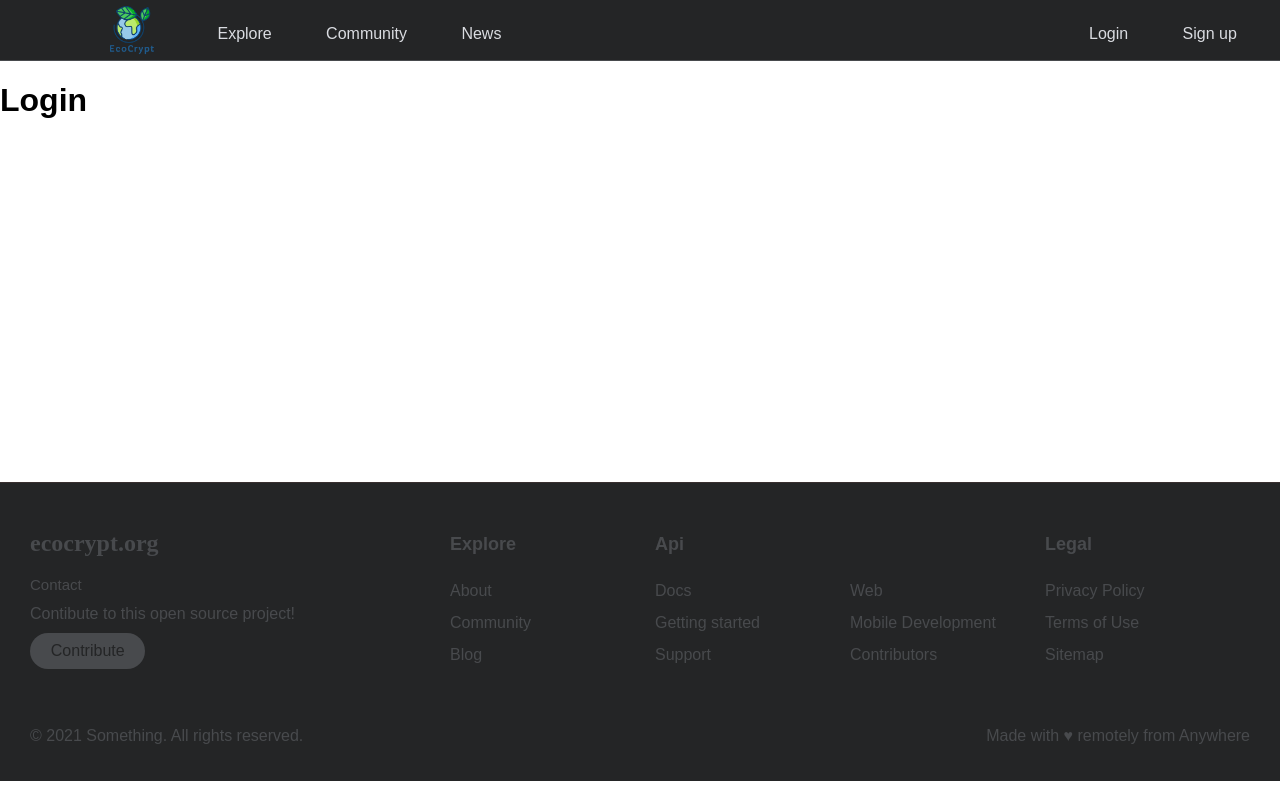
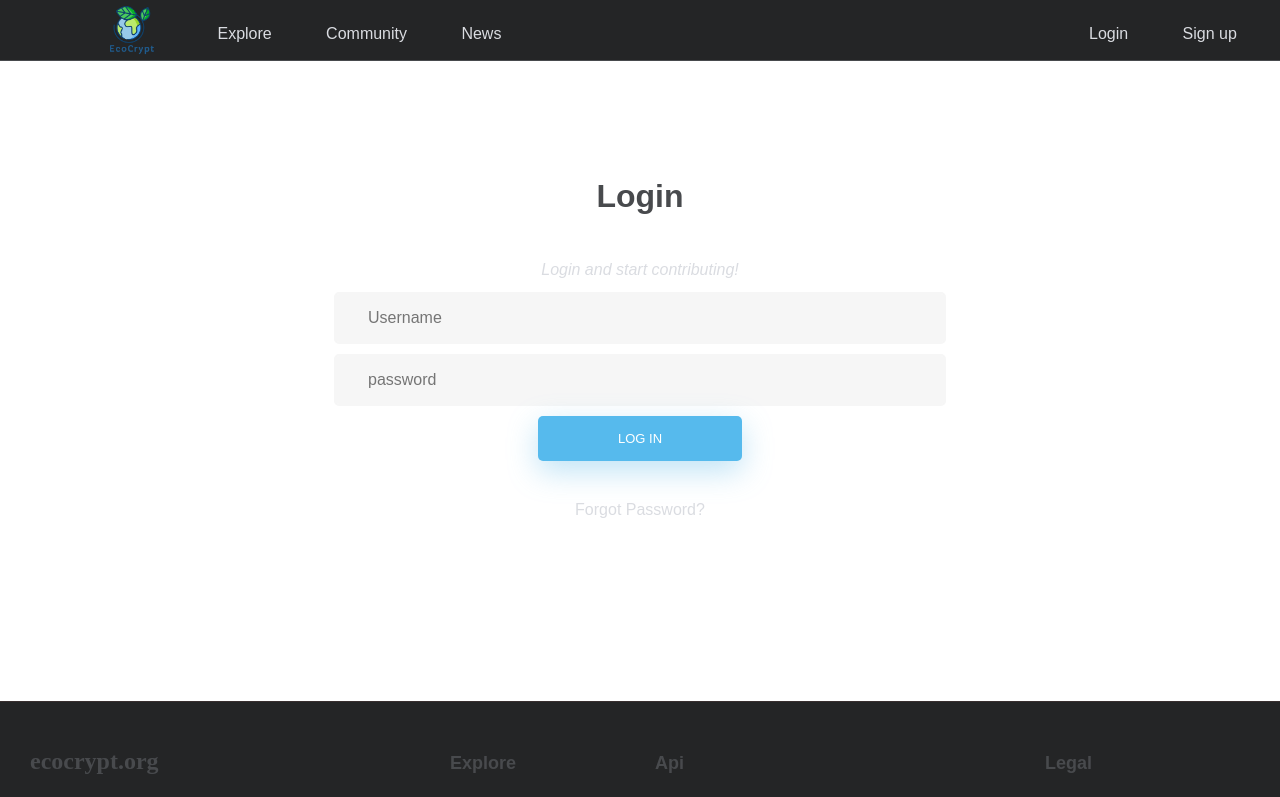
Before and after one commit to lmanzanero/next-js-app, a Next.js app: page /login in a window 1280 px wide. Shown: the top 797 px of the page. Built offline with nearby package versions, Linux system fonts and the light colour scheme.

Commit message:
added login and register basic layout

```diff
--- a/pages/login.js
+++ b/pages/login.js
@@ -9,7 +9,18 @@ export default function Login() {
           <title>Login - Ecocrypt.org </title>
         </Head>
       <div className="page">
-        <h1>Login</h1>
+        <div className="auth-section">
+          <h1 className="title">Login</h1>
+          <div className="desc">Login and start contributing!</div>
+          <form>
+              <input type="text" id="login" class="fadeIn second" name="login" placeholder="Username"/>
+              <input type="text" id="password" class="fadeIn third" name="login" placeholder="password"/>
+              <input type="submit" class="fadeIn fourth" value="Log in" />
+          </form>
+          <div id="formFooter">
+              <a class="underlineHover" href="#">Forgot Password?</a>
+          </div>
+        </div>
       </div>
     </Layout>
   );
--- a/styles/globals.css
+++ b/styles/globals.css
@@ -193,7 +193,19 @@ a {
 }
 
 .page {
-  height: 50vh;
+  height: 80vh;
+}
+
+.page .title {
+  font-weight: 700;
+  padding: 0.5em;
+  color: var(--bg-accent);
+}
+
+.page .desc {
+  padding: 0.5em;
+  font-style: italic;
+  color:var(--text-color);
 }
 
 .hero-section {
@@ -407,6 +419,89 @@ a {
 }
 
 
+.auth-section {
+  display: flex;
+  flex-direction: column;
+  justify-content: center;
+  align-items: center;
+  width: 50vw;
+  padding: 5em;
+  margin: auto;
+}
+
+.auth-section form {
+  justify-content: center;
+  text-align: center;
+}
+
+
+/* FORM TYPOGRAPHY*/
+
+.auth-section input[type=button], input[type=submit], input[type=reset]  {
+  background-color: #56baed;
+  border: none;
+  color: white;
+  padding: 15px 80px;
+  text-align: center;
+  text-decoration: none;
+  display: inline-block;
+  text-transform: uppercase;
+  font-size: 13px;
+  -webkit-box-shadow: 0 10px 30px 0 rgba(95,186,233,0.4);
+  box-shadow: 0 10px 30px 0 rgba(95,186,233,0.4);
+  -webkit-border-radius: 5px 5px 5px 5px;
+  border-radius: 5px 5px 5px 5px;
+  margin: 5px 20px 40px 20px;
+  -webkit-transition: all 0.3s ease-in-out;
+  -moz-transition: all 0.3s ease-in-out;
+  -ms-transition: all 0.3s ease-in-out;
+  -o-transition: all 0.3s ease-in-out;
+  transition: all 0.3s ease-in-out;
+}
+
+.auth-section input[type=button]:hover, input[type=submit]:hover, input[type=reset]:hover  {
+  background-color: #39ace7;
+}
+
+.auth-section input[type=button]:active, input[type=submit]:active, input[type=reset]:active  {
+  -moz-transform: scale(0.95);
+  -webkit-transform: scale(0.95);
+  -o-transform: scale(0.95);
+  -ms-transform: scale(0.95);
+  transform: scale(0.95);
+}
+
+.auth-section input[type=text] {
+  background-color: #f6f6f6;
+  border: none;
+  color: #0d0d0d;
+  padding: 15px 32px;
+  text-align: left;
+  text-decoration: none;
+  display: inline-block;
+  font-size: 16px;
+  margin: 5px;
+  width: 85%;
+  border: 2px solid #f6f6f6;
+  -webkit-transition: all 0.5s ease-in-out;
+  -moz-transition: all 0.5s ease-in-out;
+  -ms-transition: all 0.5s ease-in-out;
+  -o-transition: all 0.5s ease-in-out;
+  transition: all 0.5s ease-in-out;
+  -webkit-border-radius: 5px 5px 5px 5px;
+  border-radius: 5px 5px 5px 5px;
+}
+
+.auth-section input[type=text]:focus {
+  background-color: #fff;
+  border-bottom: 2px solid #5fbae9;
+}
+
+.auth-section input[type=text]:placeholder {
+  color: #cccccc;
+}
+
+
 .footer {
   display: flex;
   flex-flow: row wrap;
```
Also changed, not shown: pages/register.js (+14 -1 lines).
